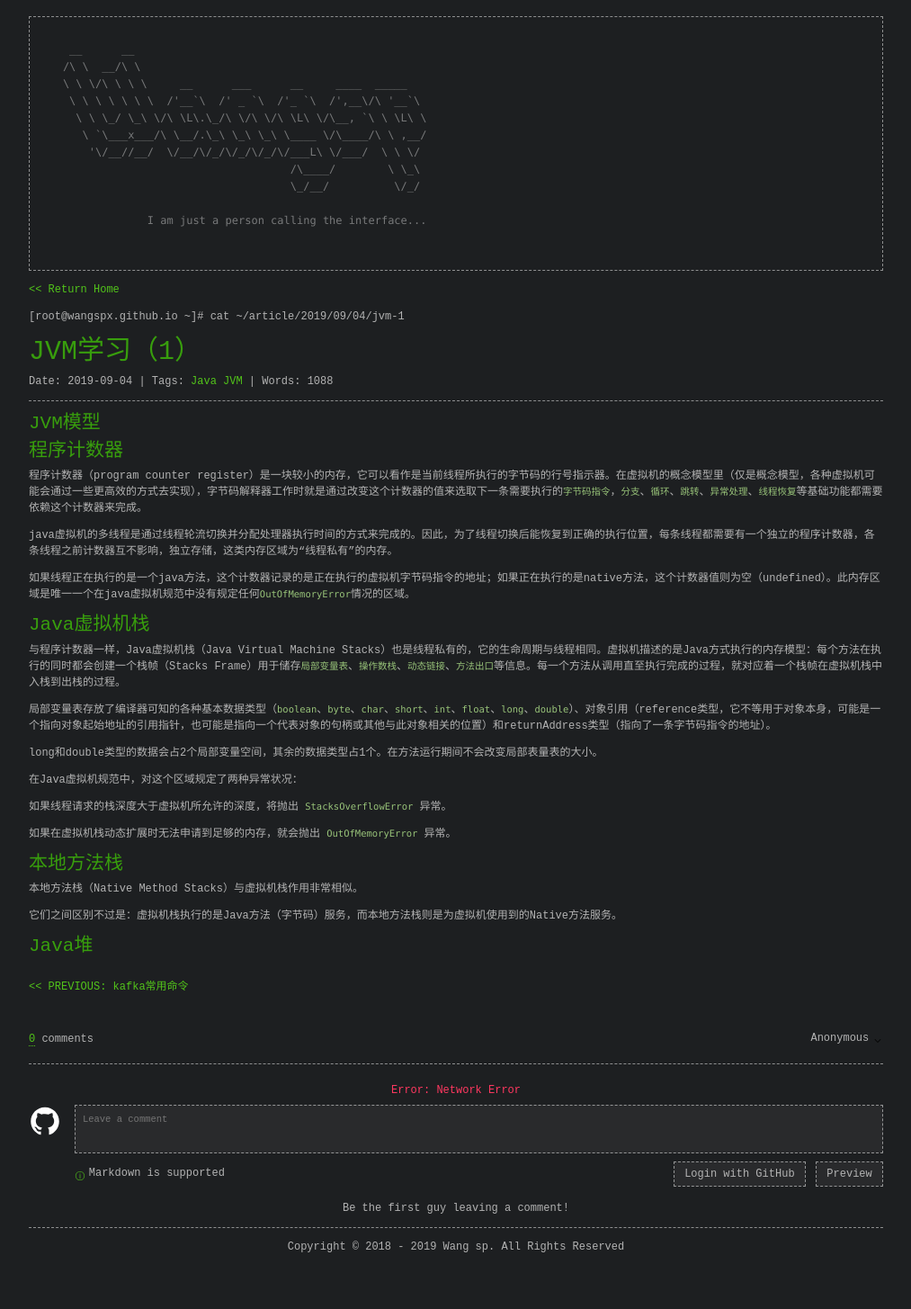
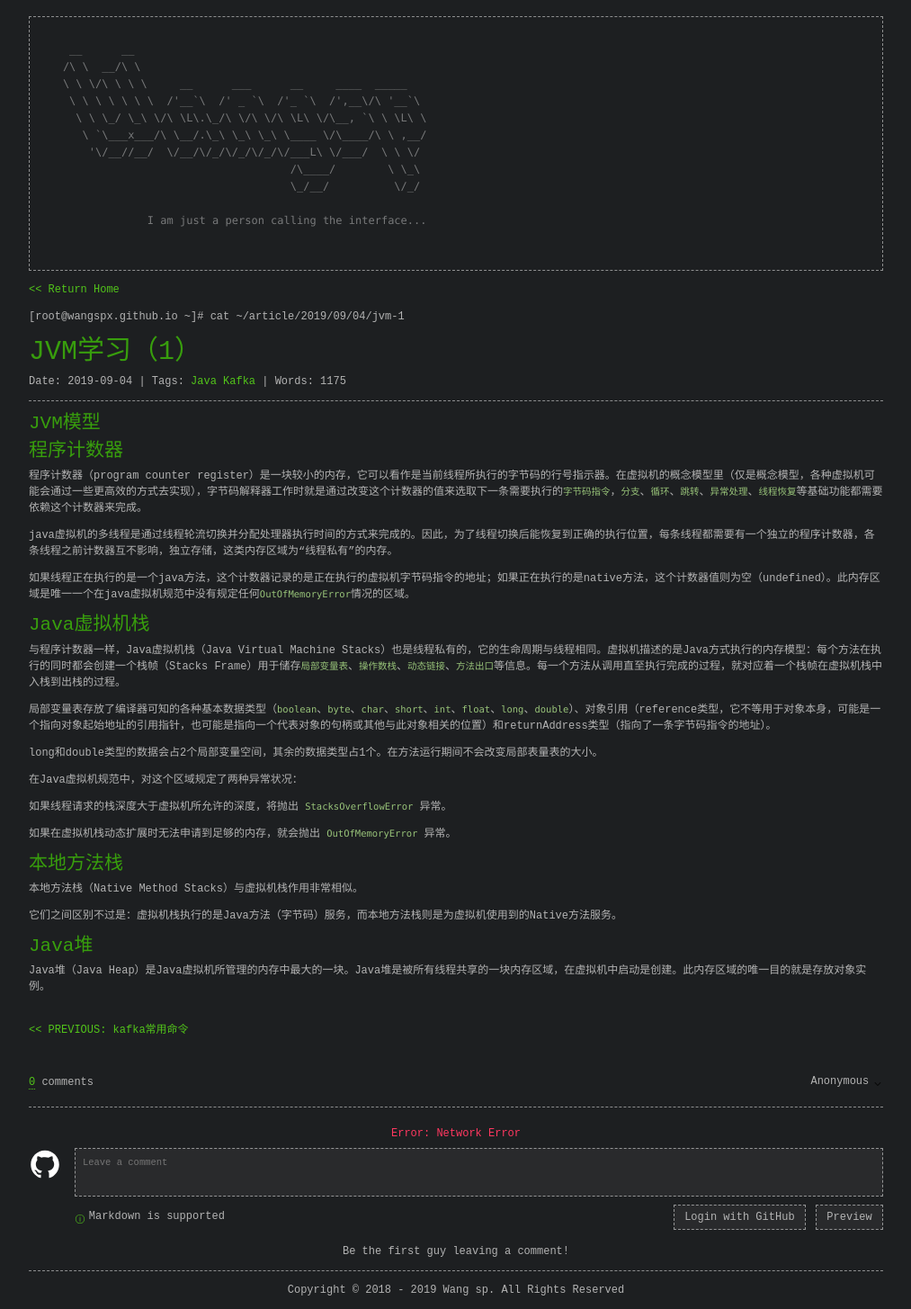
Before and after one commit to shiof/note, a Jekyll site: the page built from _posts/2019/2019-09-04-jvm-1.md, in a window 1280 px wide. Shown: the whole page at 90% size, without its empty margins (133-1146 px from the left). Built offline with Jekyll 4.4.1, drawn with Linux system fonts in a browser that asks for light colours; comment, search, counter and statistics services are not loaded.

Commit message:
2019-9-4 18:02:03

```diff
--- a/_posts/2019/2019-09-04-jvm-1.md
+++ b/_posts/2019/2019-09-04-jvm-1.md
@@ -6,7 +6,7 @@ categories:
     - article
 tags:
     - Java
-    - JVM
+    - Kafka
 ---
 
 ### JVM模型
@@ -40,3 +40,5 @@ long和double类型的数据会占2个局部变量空间，其余的数据类型
 它们之间区别不过是：虚拟机栈执行的是Java方法（字节码）服务，而本地方法栈则是为虚拟机使用到的Native方法服务。
 
 ### Java堆
+
+Java堆（Java Heap）是Java虚拟机所管理的内存中最大的一块。Java堆是被所有线程共享的一块内存区域，在虚拟机中启动是创建。此内存区域的唯一目的就是存放对象实例。
```
